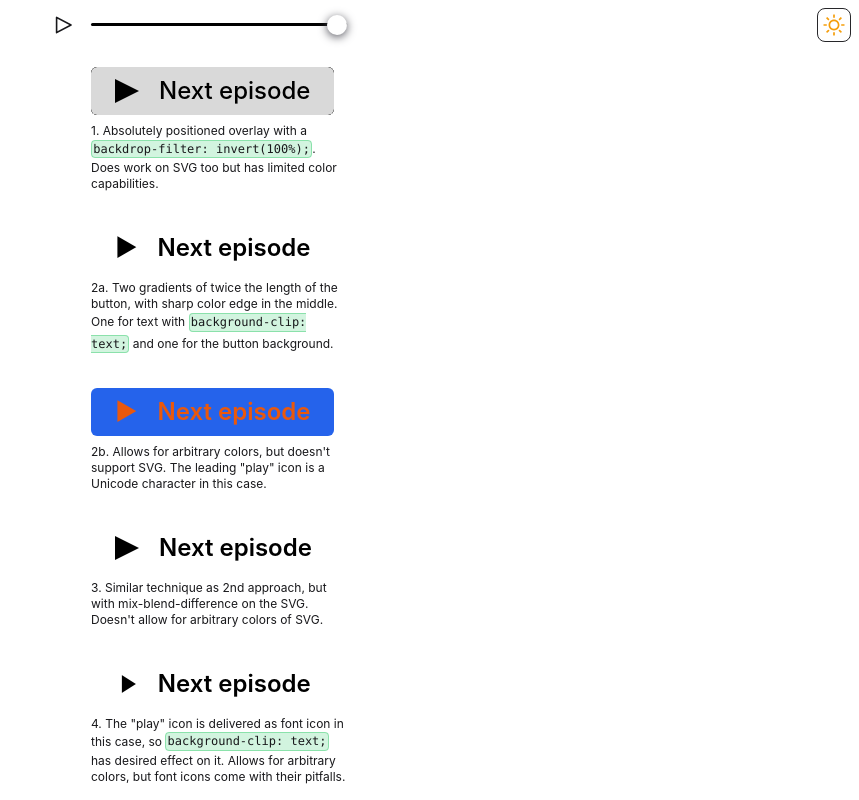
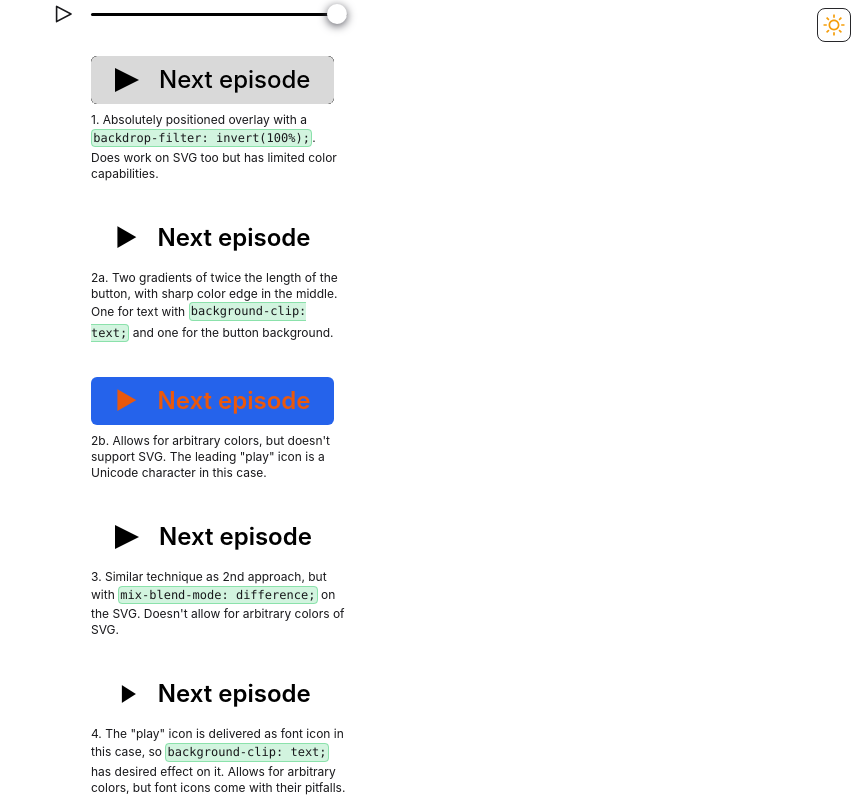
Before and after one commit to xzec/netflix-next-ep-button, a React (Vite) app: page / in a window 1280 px wide. Shown: the whole page, without its empty margins (421-1280 px from the left). Built offline with nearby package versions, Linux system fonts and the light colour scheme.

Commit message:
explanation adjustment for 3rd case

```diff
--- a/src/components/netflix-next-episode-button.tsx
+++ b/src/components/netflix-next-episode-button.tsx
@@ -138,8 +138,9 @@ const NetflixNextEpisodeButton: FC = () => {
           </motion.div>
         </motion.button>
         <p className="text-xs">
-          3. Similar technique as 2nd approach, but with mix-blend-difference on
-          the SVG. Doesn't allow for arbitrary colors of SVG.
+          3. Similar technique as 2nd approach, but with{' '}
+          <code>mix-blend-mode: difference;</code> on the SVG. Doesn't allow for
+          arbitrary colors of SVG.
         </p>
       </div>
       <div className="flex flex-col items-start gap-2">
```
